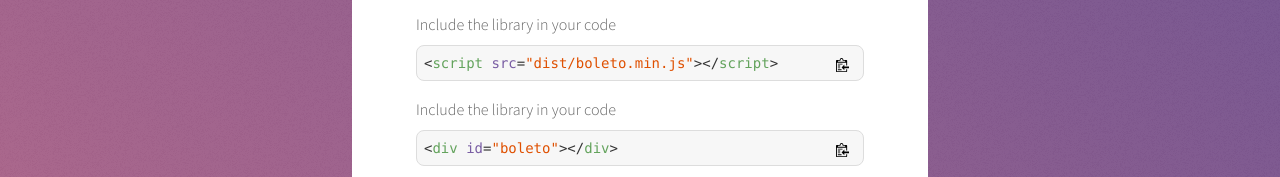
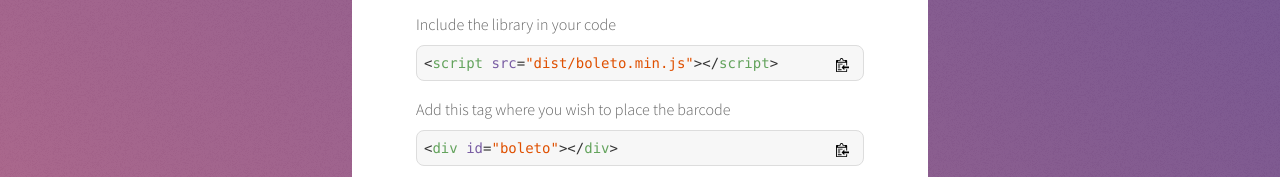
Before and after one commit to guilhermearaujo/boleto.js, a website built with webpack: page docs/index.html in a window 1280 px wide. Shown: the part 1532-1709 px from the top of the page. Built offline with nearby package versions, Linux system fonts and the light colour scheme.

Commit message:
Update text in docs

```diff
--- a/docs/index.html
+++ b/docs/index.html
@@ -83,7 +83,7 @@
           </p>
 
           <p class="content">
-            Include the library in your code
+            Add this tag where you wish to place the barcode
             <pre class="snippet"><code class="html">&lt;div id="boleto"&gt;&lt;/div&gt;</code></pre>
           </p>
 
```
